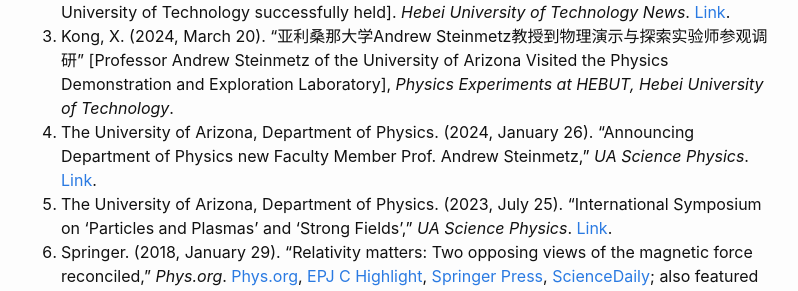
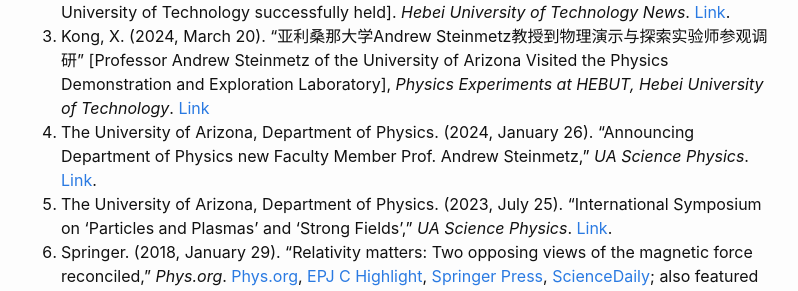
Before and after one commit to ajsteinmetz/ajsteinmetz.github.io, a Jekyll site: the page built from cv.md, in a window 1280 px wide and 900 px high, scrolled down 5903 px. Shown: the part 162-453 px from the top of the window, without its empty margins (239-1037 px from the left). Built offline with Jekyll 4.4.1, drawn with Linux system fonts in a browser that asks for light colours; our own code applies the rules of GitHub Pages for plain Markdown files; comment, search, counter and statistics services are not loaded.

Commit message:
Update cv.md

```diff
--- a/cv.md
+++ b/cv.md
@@ -133,7 +133,7 @@
 
 1. World Scientific Publishing. (2025, January 9). “The International Journal of Modern Physics A (IJMPA) celebrates 40 Years…,” *LinkedIn*. [Link](https://www.linkedin.com/posts/world-scientific-publishing_the-international-journal-of-modern-physics-activity-7282999555967610880-SJ78).
 2. Hebei University of Technology. (2024, November 20). “亚利桑那工业学院中美跨学院教师论坛（CCFF）顺利举行” [Cross-College Faculty Forum between Arizona Tech and Hebei University of Technology successfully held]. *Hebei University of Technology News*. [Link](https://hatech.hebut.edu.cn/xw/62ff3dcc665b453898ec92841d45e0ce.htm).
-3. Kong, X. (2024, March 20). “亚利桑那大学Andrew Steinmetz教授到物理演示与探索实验师参观调研” [Professor Andrew Steinmetz of the University of Arizona Visited the Physics Demonstration and Exploration Laboratory], *Physics Experiments at HEBUT, Hebei University of Technology*.
+3. Kong, X. (2024, March 20). “亚利桑那大学Andrew Steinmetz教授到物理演示与探索实验师参观调研” [Professor Andrew Steinmetz of the University of Arizona Visited the Physics Demonstration and Exploration Laboratory], *Physics Experiments at HEBUT, Hebei University of Technology*. [Link](https://mp.weixin.qq.com/s?__biz=Mzg4Njg3NjQyMw==&mid=2247484302&idx=1&sn=273f88bc0332d9a34a9fdbee01b196b3&chksm=cf93b3e6f8e43af0b75b832801bbe9e684d258f00c3671e7e625bfccde7c74a387ef9e5a9926&mpshare=1&scene=24&srcid=0320Wt3iZMGOxbLpRBZg9nYA)
 4. The University of Arizona, Department of Physics. (2024, January 26). “Announcing Department of Physics new Faculty Member Prof. Andrew Steinmetz,” *UA Science Physics*. [Link](https://w3.physics.arizona.edu/news/announcing-department-physics-new-faculty-member-prof-andrew-steinmetz).
 5. The University of Arizona, Department of Physics. (2023, July 25). “International Symposium on ‘Particles and Plasmas’ and ‘Strong Fields’,” *UA Science Physics*. [Link](https://w3.physics.arizona.edu/news/international-symposium-particles-and-plasmas-and-strong-fields).
 6. Springer. (2018, January 29). “Relativity matters: Two opposing views of the magnetic force reconciled,” *Phys.org*. [Phys.org](https://phys.org/news/2018-01-relativity-opposing-views-magnetic.html), [EPJ C Highlight](https://www.epj.org/epjc-news/1422-epjc-highlight-relativity-matters-two-opposing-views-of-the-magnetic-force-reconciled), [Springer Press](https://www.springer.com/gp/about-springer/media/research-news/all-english-research-news/relativity-matters--two-opposing-views-of-the-magnetic-force-reconciled/15417658), [ScienceDaily](https://www.sciencedaily.com/releases/2018/01/180129131327.htm); also featured in EuroPhysicsNews, EurekAlert!, Science Newsline, Sky Nightly, Space Daily.
```
